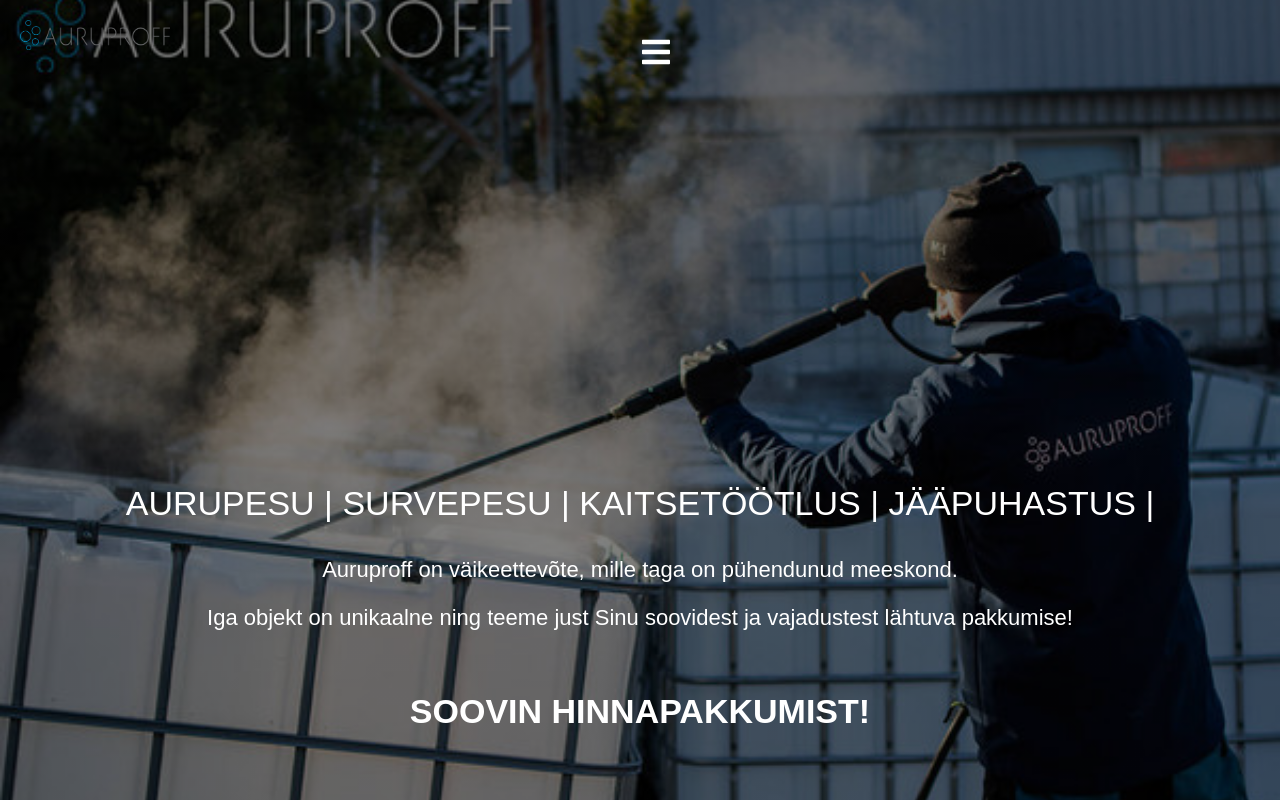
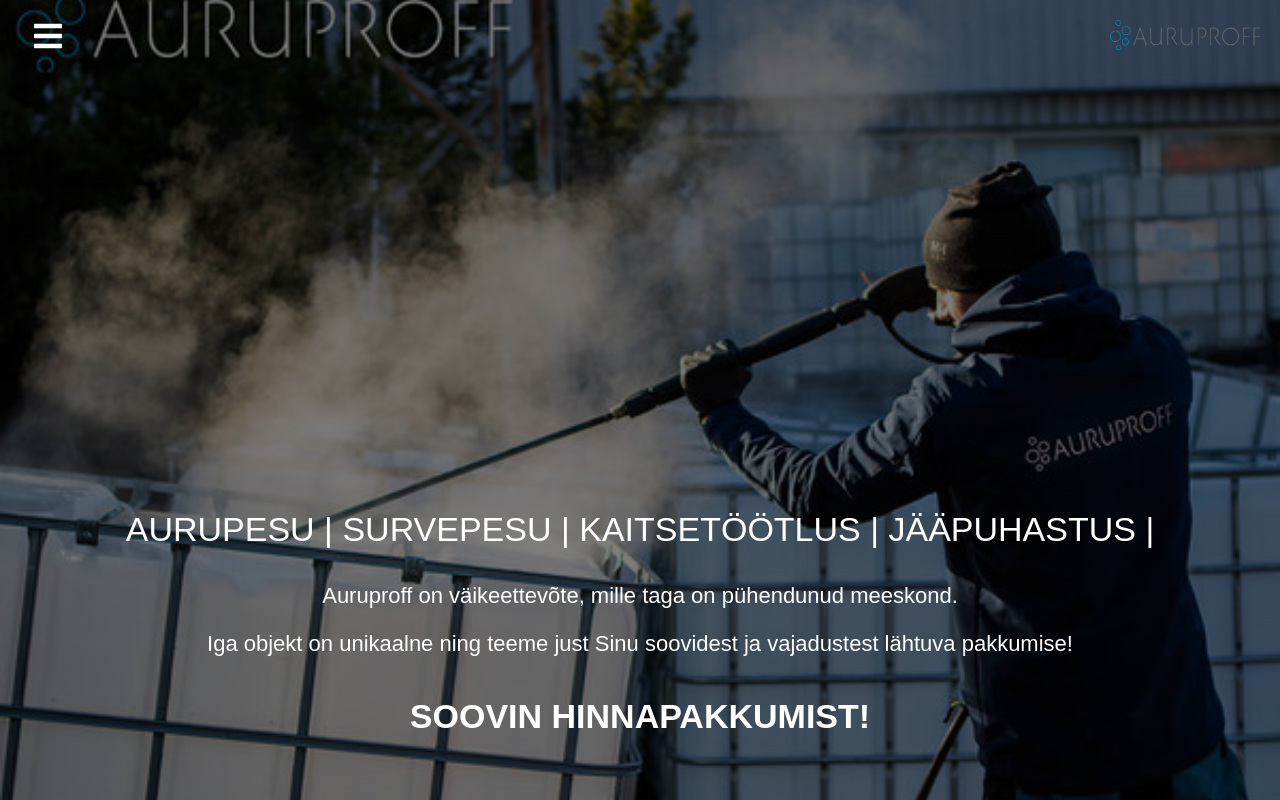
Before and after one commit to andrikaljumae/Auruproff, a React (Create React App) app: page / in a window 1280 px wide. Shown: the top 800 px of the page. Built offline with nearby package versions, Linux system fonts and the light colour scheme.

Commit message:
title fixed, navbar css needs update

```diff
--- a/src/Title.css
+++ b/src/Title.css
@@ -1,3 +1,7 @@
+.wrapper {
+  display: flex;
+}
+
 .Title {
     background: linear-gradient(
         rgba(0, 0, 0, 0.527),
@@ -6,34 +10,23 @@
     url("aurukas.jpg");
     box-sizing: border-box;
     width: 100%;
-    display: flex;
-    justify-content: center;
-    align-items: baseline;
-    padding: 1em;
-    margin-bottom: 2em;
     background-position: center;
     background-size: cover;
     height: 910px;
     color: #fff;
 
   }
-  .Header-left {
+  .Header-right {
     position: absolute;
     top: 20px;
-    left: 20px;
-  }
-  .button {
-    border: none;
-    background: none;
-    color: white;
+    right: 20px;
   }
   .Header-middle {
+    margin-top: 430px;
     font-family: sans-serif;
     justify-content: center;
     text-align: center;
     align-items: baseline;
-    position: absolute;
     color: white;
-    font-size: 34px;
-    top: 450px;
+
   }
--- a/src/Title.js
+++ b/src/Title.js
@@ -5,17 +5,19 @@ import Navbar from './components/Navbar';
 
 function Title() {
   return (
+    <div className="wrapper">
       <div className="Title">
-        <div className="Header-left">
+          <div className="Header-right">
               <img src={logo} width="150px" height="30px" alt="pilt" />
           </div>
           <Navbar/>
           <div className="Header-middle">
-            <p>AURUPESU | SURVEPESU | KAITSETÖÖTLUS | JÄÄPUHASTUS |</p>
+              <p style={{fontSize: 34}}>AURUPESU | SURVEPESU | KAITSETÖÖTLUS | JÄÄPUHASTUS |</p>
               <p style={{fontSize: 22}}>Auruproff on väikeettevõte, mille taga on pühendunud meeskond.</p>
               <p style={{fontSize: 22}}>Iga objekt on unikaalne ning teeme just Sinu soovidest ja vajadustest lähtuva pakkumise!</p>
               <br></br>
-            <b>SOOVIN HINNAPAKKUMIST!</b>
+              <b style={{fontSize: 34}}>SOOVIN HINNAPAKKUMIST!</b>
+          </div>
       </div>
     </div>
   )
--- a/src/components/Navbar.css
+++ b/src/components/Navbar.css
@@ -54,6 +54,7 @@
 
   .nav-menu-items {
     width: 100%;
+    margin-top: 45px;
   }
 
   .navbar-toggle {
--- a/src/components/Navbar.js
+++ b/src/components/Navbar.js
@@ -1,6 +1,5 @@
 import React, { useState } from 'react';
 import * as FaIcons from 'react-icons/fa';
-import * as AiIcons from 'react-icons/ai';
 import { Link } from 'react-router-dom';
 import { SidebarData } from './SidebarData';
 import './Navbar.css';
@@ -21,11 +20,6 @@ function Navbar() {
         </div>
         <nav className={sidebar ? 'nav-menu active' : 'nav-menu'}>
           <ul className='nav-menu-items' onClick={showSidebar}>
-            <li className='navbar-toggle'>
-              <Link to='#' className='menu-bars'>
-                <AiIcons.AiOutlineClose />
-              </Link>
-            </li>
             {SidebarData.map((item, index) => {
               return (
                 <li key={index} className={item.cName}>
```
Lines whose indentation alone changed are shown as unchanged.
